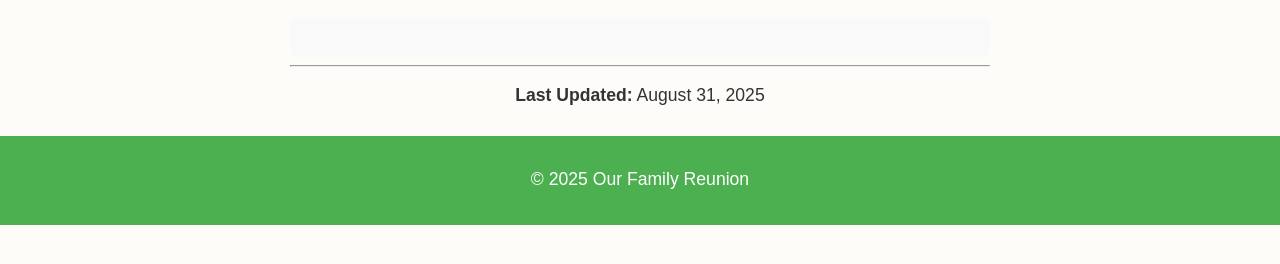
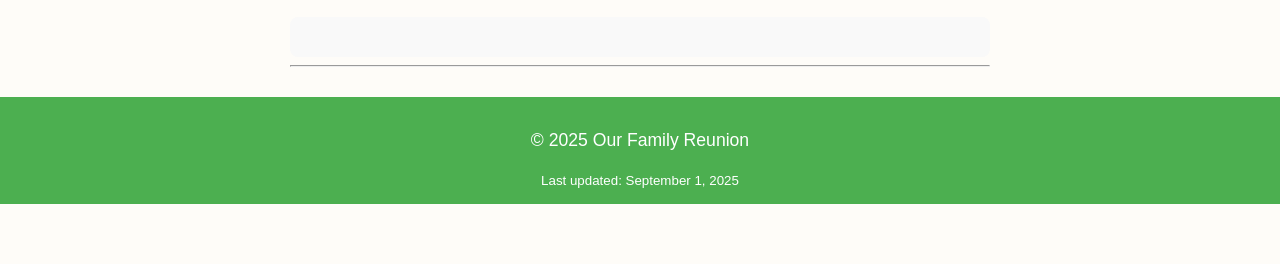
Before and after one commit to Kinikki/Family-Reunion, a plain HTML site: page posts.html in a window 1280 px wide. Shown: the part 238-502 px from the top of the page. Drawn offline with Linux system fonts and the light colour scheme; a script that the page names is missing.

Commit message:
Update posts.html

```diff
--- a/posts.html
+++ b/posts.html
@@ -1,9 +1,11 @@
 <!DOCTYPE html>
+<!-- Author: Tara Brown -->
+<!-- Doc name: posts.html -->
 <html lang="en">
 <head>
     <meta charset="UTF-8">
     <meta name="viewport" content="width=device-width, initial-scale=1.0">
-    <title>Family Reunion Messages</title>
+    <title>Messages</title>
     <link rel="stylesheet" href="style.css">
 </head>
 <body>
@@ -28,7 +30,7 @@
                 this.page.identifier = window.location.pathname;
                 this.language = "en";
             };
-      (function() {
+            (function () {
                 var d = document, s = d.createElement('script');
                 s.src = 'https://lantiscrigler.disqus.com/embed.js';
                 s.setAttribute('data-timestamp', +new Date());
@@ -41,11 +43,11 @@
         </noscript>
 
         <hr>
-        <p><strong>Last Updated:</strong> August 31, 2025</p>
     </main>
 
     <footer>
         <p>© 2025 Our Family Reunion</p>
+        <small>Last updated: September 1, 2025</small>
     </footer>
 </body>
 </html>
```
Lines whose indentation alone changed are shown as unchanged.
